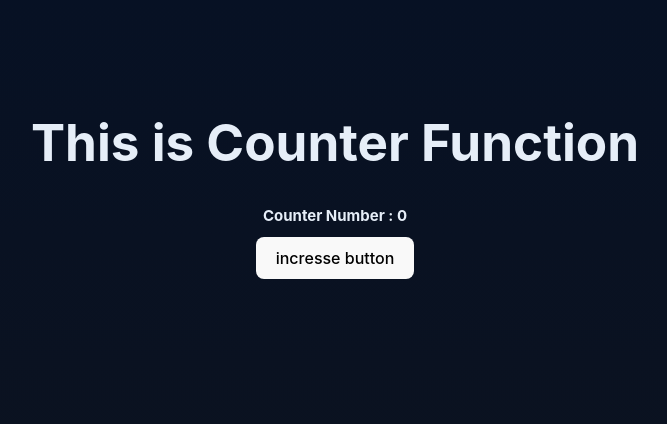
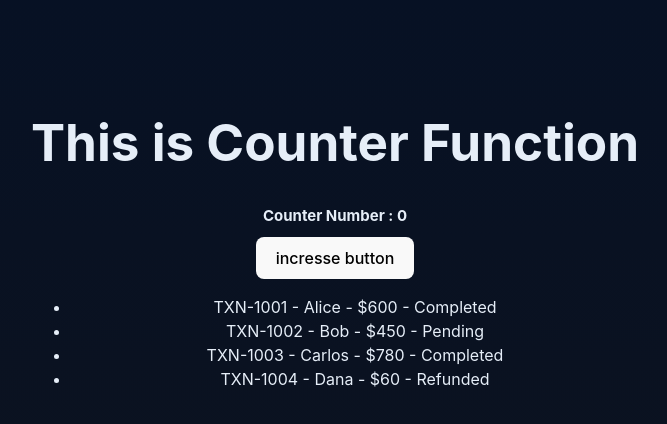
Before and after one commit to Fuadbla008/simple-react, a React (Vite) app: page / in a window 1280 px wide. Shown: the top 424 px of the page, without its empty margins (305-972 px from the left). Built offline with nearby package versions, Linux system fonts and the light colour scheme.

Commit message:
added object value

```diff
--- a/src/App.jsx
+++ b/src/App.jsx
@@ -14,11 +14,14 @@ function App() {
     { name: 'Product D', value: 90 },
   ]
   const recent = [
-    { id: 'TXN-1001', user: 'Alice', amount: 1200, status: 'Completed' },
+    { id: 'TXN-1001', user: 'Alice', amount: 600, status: 'Completed' },
     { id: 'TXN-1002', user: 'Bob', amount: 450, status: 'Pending' },
     { id: 'TXN-1003', user: 'Carlos', amount: 780, status: 'Completed' },
     { id: 'TXN-1004', user: 'Dana', amount: 60, status: 'Refunded' },
   ]
+
+
+
 
   const [newCount, setFucn] = useState(0);
   const incrementCount = () => {
@@ -30,6 +33,14 @@ function App() {
       <h1>This is Counter Function</h1>
       <h3>Counter Number : {newCount}</h3>
       <button onClick={incrementCount}>incresse button</button>
+
+      <ul>
+        {recent.map(item => (
+          <li key={item.id}>
+            {item.id} - {item.user} - ${item.amount} - {item.status}
+          </li>
+        ))}
+      </ul>
     </div>
   )
 }
```
